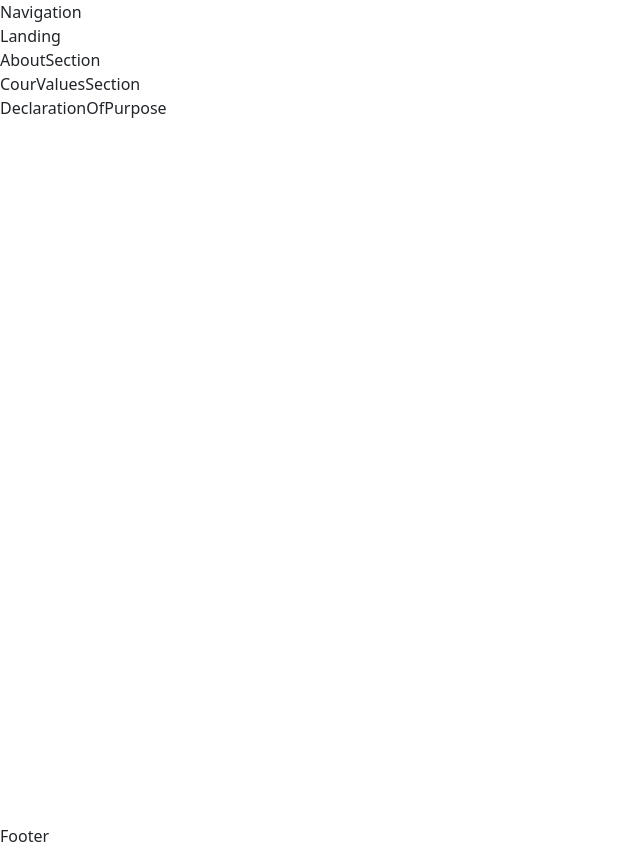
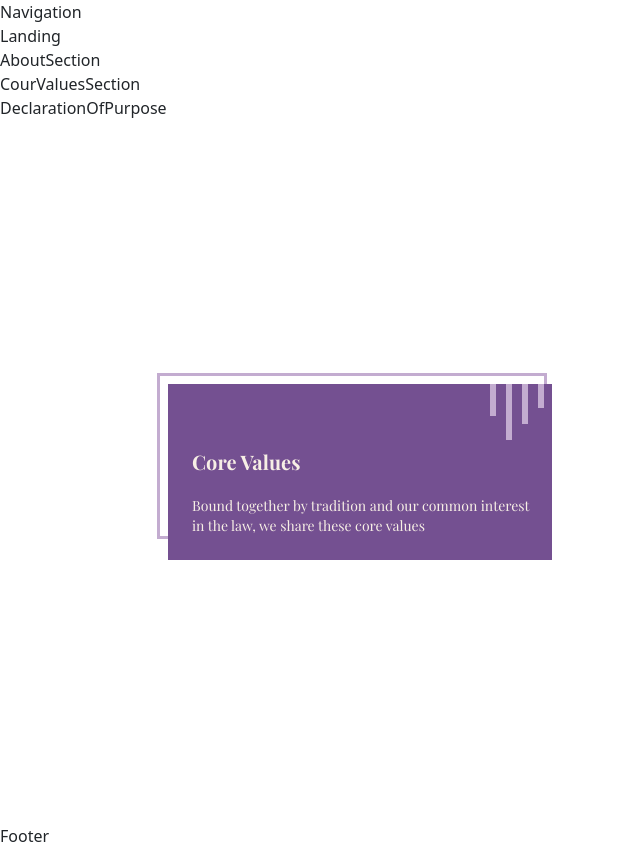
Before and after one commit to acm-ucr/pad-website, a Next.js app: page / in a window 1280 px wide. Shown: the whole page, without its empty margins (0-640 px from the left). Built offline with nearby package versions, Linux system fonts and the light colour scheme; a web font is replaced by a local one.

Commit message:
Core Value Title

```diff
--- a/src/app/page.js
+++ b/src/app/page.js
@@ -2,6 +2,7 @@ import Landing from "@/components/Landing";
 import AboutSection from "@/components/AboutSection";
 import CourValuesSection from "@/components/CourValuesSection";
 import DeclarationOfPurpose from "@/components/DeclarationOfPurpose";
+import CoreValueTitle from "@/components/CoreValueTitle";
 const Home = () => {
   return (
     <div className="w-screen flex flex-col min-h-screen overflow-hidden">
@@ -9,6 +10,7 @@ const Home = () => {
       <AboutSection />
       <CourValuesSection />
       <DeclarationOfPurpose />
+      <CoreValueTitle />
     </div>
   );
 };
--- a/src/components/CoreValueTitle.jsx
+++ b/src/components/CoreValueTitle.jsx
@@ -1,7 +1,29 @@
 import React from "react";
 
 const CoreValueTitle = () => {
-  return <div>CoreValueTitle</div>;
+  return (
+    <div className="flex relative top-64 h-52">
+      <div className="flex flex-col h-24 w-80">
+        <div className="outline outline-pad-lightpuple absolute left-40 h-40 w-96">
+          <div className="bg-pad-purple absolute left-2 top-2 h-44 w-96">
+            <div className="flex flex-row-reverse h-32 w-full relative">
+              <div className="bg-pad-lightpuple h-6 w-1.5 right-2 absolute"></div>
+              <div className="bg-pad-lightpuple h-10 w-1.5 right-6 absolute"></div>
+              <div className="bg-pad-lightpuple h-14 w-1.5 right-10 absolute"></div>
+              <div className="bg-pad-lightpuple h-8 w-1.5 right-14 absolute"></div>
+            </div>
+            <p className="text-xl text-pad-beige font-playfair font-bold left-6 top-16 absolute pr-2">
+              Core Values
+            </p>
+            <p className="whitespace-normal text-sm text-pad-beige font-playfair left-6 top-28 absolute pr-2">
+              Bound together by tradition and our common interest in the law, we
+              share these core values
+            </p>
+          </div>
+        </div>
+      </div>
+    </div>
+  );
 };
 
 export default CoreValueTitle;
```
